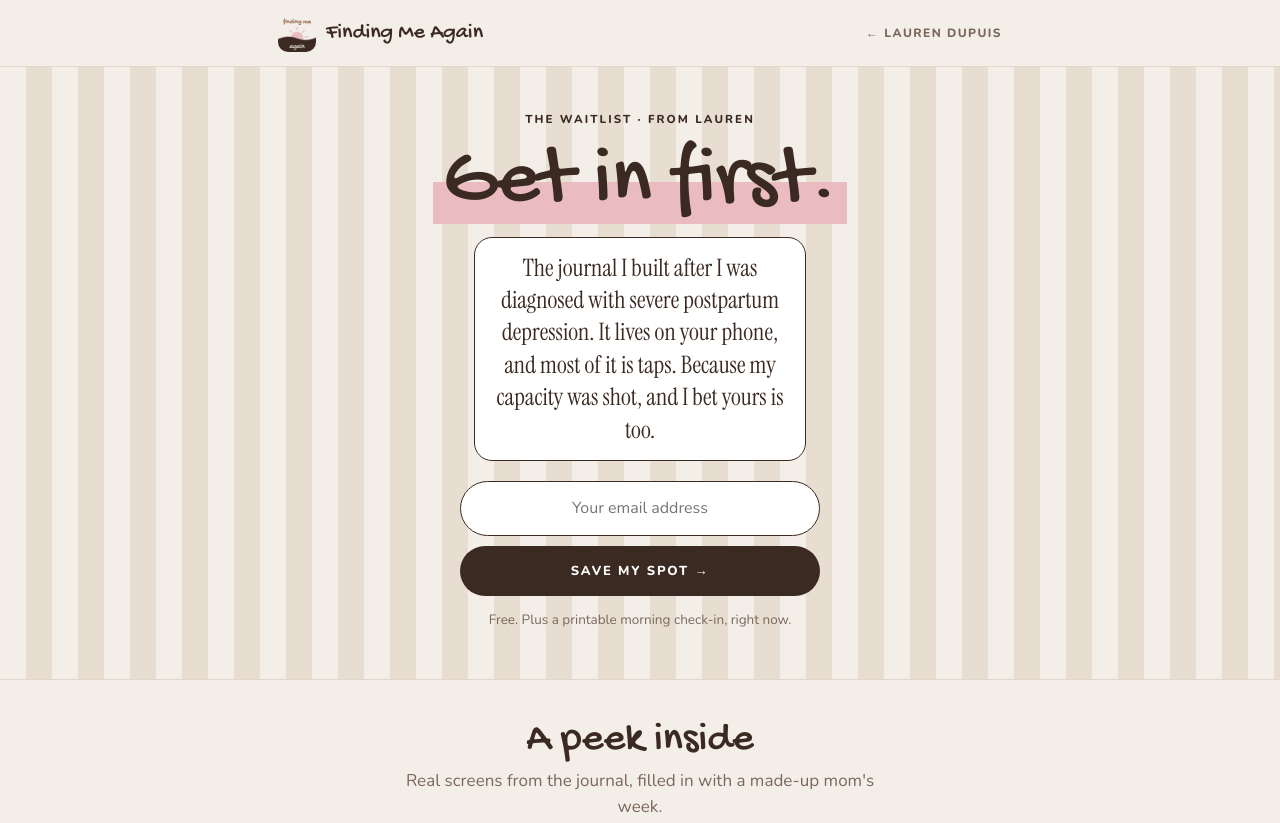
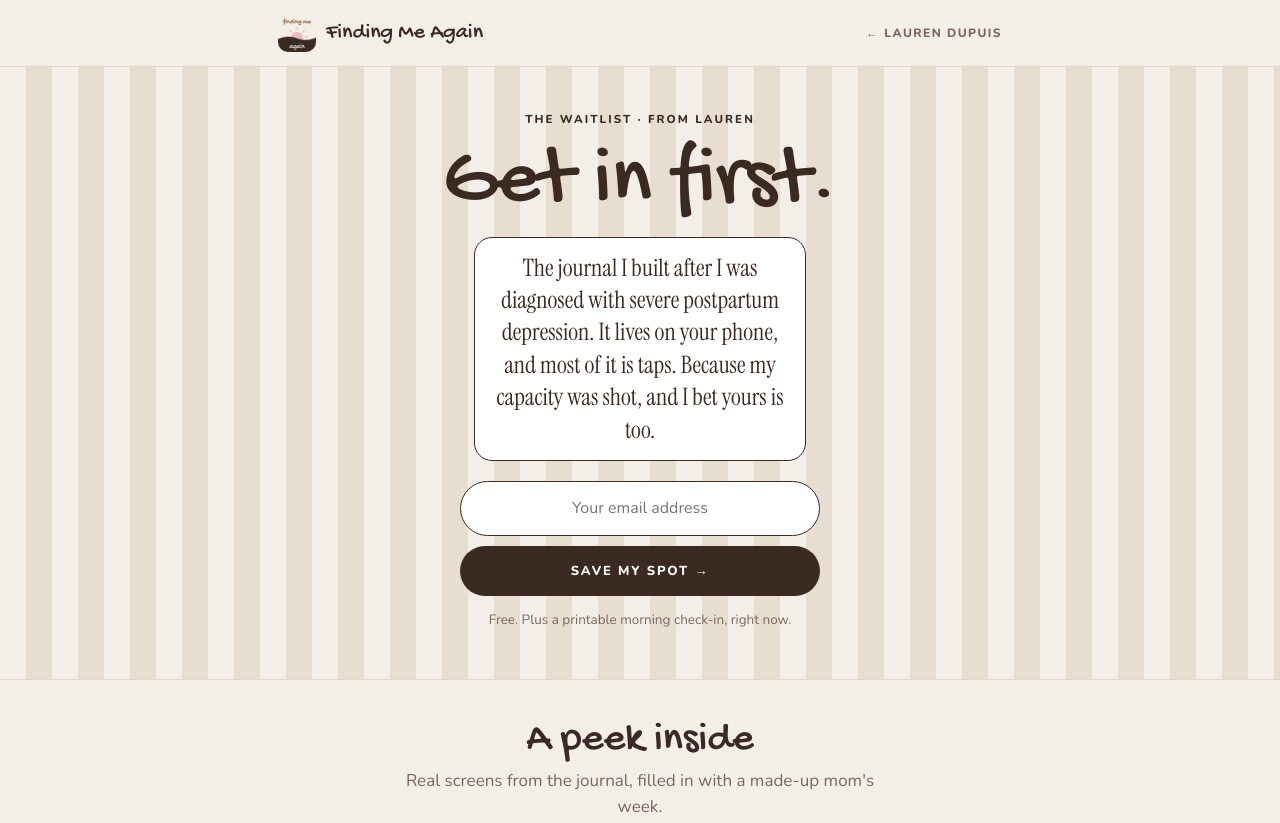
Before and after one commit to itslaurendupuis/itslaurendupuis.github.io, a plain HTML site: page waitlist/index.html in a window 1280 px wide. Shown: the top 823 px of the page. Drawn offline with nearby package versions, Linux system fonts and the light colour scheme.

Commit message:
Waitlist: remove highlighter behind Get in first
Co-Authored-By: Claude Opus 5.5 <noreply@anthropic.com>

```diff
--- a/waitlist/index.html
+++ b/waitlist/index.html
@@ -28,7 +28,6 @@ a{color:inherit}
 .hero .inner{padding-block:44px 48px;text-align:center;display:grid;justify-items:center;gap:14px}
 .kicker{font-size:11.5px;font-weight:800;letter-spacing:.18em;text-transform:uppercase}
 h1{font-family:var(--cute);font-weight:400;font-size:clamp(52px,12vw,84px);line-height:.95;margin:0}
-h1 .hl{background:linear-gradient(transparent 50%, var(--pink) 50%, var(--pink) 92%, transparent 92%);padding:0 .12em;-webkit-box-decoration-break:clone;box-decoration-break:clone}
 .lede{font-family:var(--serif);font-size:clamp(20px,4.6vw,24px);line-height:1.35;margin:0;max-width:30ch;background:var(--white);padding:14px 18px;border-radius:18px;border:1.5px solid var(--ink)}
 form.signup{display:flex;flex-direction:column;gap:10px;width:100%;max-width:360px;margin-top:6px}
 form.signup input{font:inherit;font-size:16px;padding:14px 18px;border-radius:999px;border:1.5px solid var(--ink);background:var(--white);color:var(--ink);text-align:center;width:100%}
@@ -77,7 +76,7 @@ footer .soc a{text-decoration:none;color:var(--ink)}
 
 <header class="hero"><div class="inner">
   <span class="kicker">The waitlist · from Lauren</span>
-  <h1><span class="hl">Get in first.</span></h1>
+  <h1>Get in first.</h1>
   <p class="lede">The journal I built after I was diagnosed with severe postpartum depression. It lives on your phone, and most of it is taps. Because my capacity was shot, and I bet yours is too.</p>
   <form class="signup" action="https://app.kit.com/forms/10195710/subscriptions" method="post" data-form>
     <label for="email1" style="position:absolute;left:-9999px">Your email</label>
```
